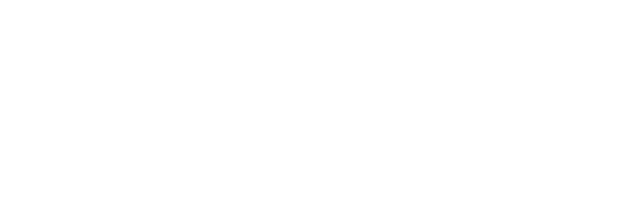
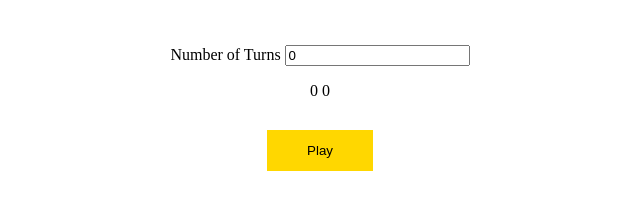
Before and after one commit to acciojob/rock-paper-scissors-iswaryamantina, a website: page main.html in a window 1280 px wide. Shown: the whole page, without its empty margins (320-960 px from the left). Drawn offline with Linux system fonts and the light colour scheme.

Commit message:
assignment completed

```diff
--- a/main.html
+++ b/main.html
@@ -1,16 +1,35 @@
 <!DOCTYPE html>
 
 <html>
+  <head>
+    <link rel="stylesheet" href="styles.css" />
+  </head>
 
-<head>
-	<link rel="stylesheet" href="styles.css">
-</head>
+  <body>
+    <!-- the entire body must be written by student -->
+    <div class="container">
+      <label for="turns">Number of Turns</label>
+      <input type="number" id="turns" value="0" data-ns-test="game-number" />
 
-<body>
-	<!-- the entire body must be written by student -->
-    <script type="text/javascript" src="./script.js">
-</script>
+      <div class="user-choice" hidden>
+        <button data-ns-test="rock">ROCK</button>
+        <button data-ns-test="paper">PAPER</button>
+        <button data-ns-test="scissors">SCISSORS</button>
+      </div>
 
-</body>
+      <div data-ns-test="computer-choose"></div>
 
+      <div>
+        <span data-ns-test="rounds-left"></span>
+        <span data-ns-test="user-points">0</span>
+        <span data-ns-test="computer-points">0</span>
+      </div>
+
+      <div data-ns-test="round-result"></div>
+      <div data-ns-test="game-result"></div>
+
+      <button data-ns-test="play-game">Play</button>
+    </div>
+    <script type="text/javascript" src="./script.js"></script>
+  </body>
 </html>
--- a/styles.css
+++ b/styles.css
@@ -1,2 +1,26 @@
 
 /* Your CSS Code here. */
+body{
+    padding: 1.5em;
+}
+
+.container{
+    max-width: 600px;
+    margin: 0 auto;
+    text-align: center;
+}
+.container > * {
+    margin-top: 1em;
+}
+
+button{
+    background: gold;
+    border: none;
+    cursor: pointer;
+    margin: 1em;
+    padding: 1em 3em;
+}
+
+button:hover{
+    opacity: .7;
+}
```
